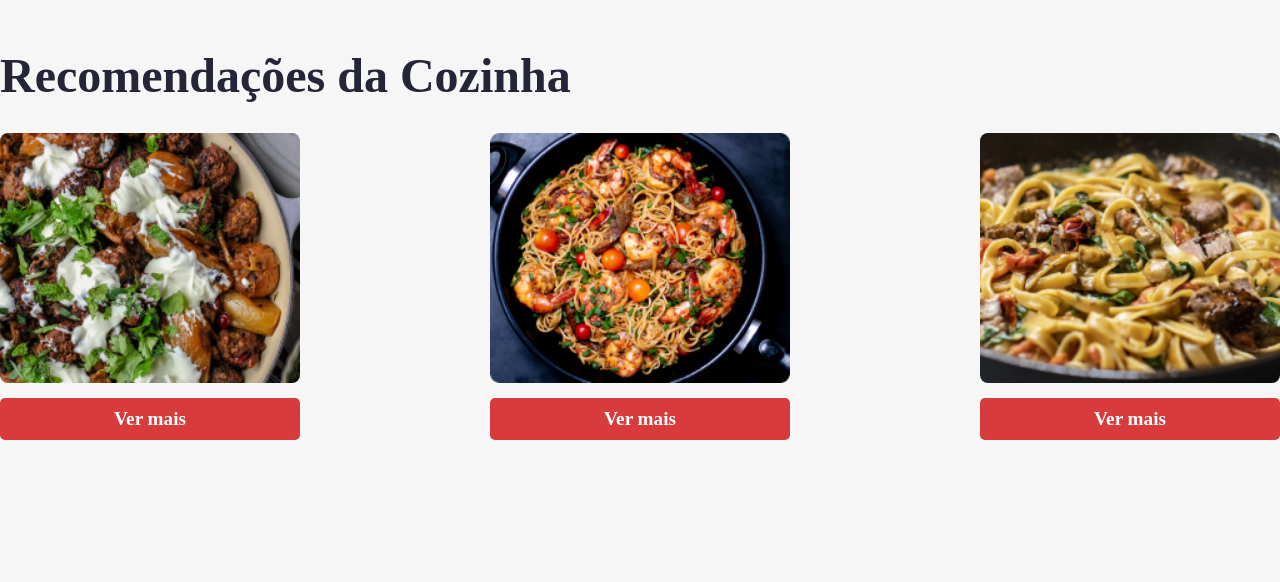
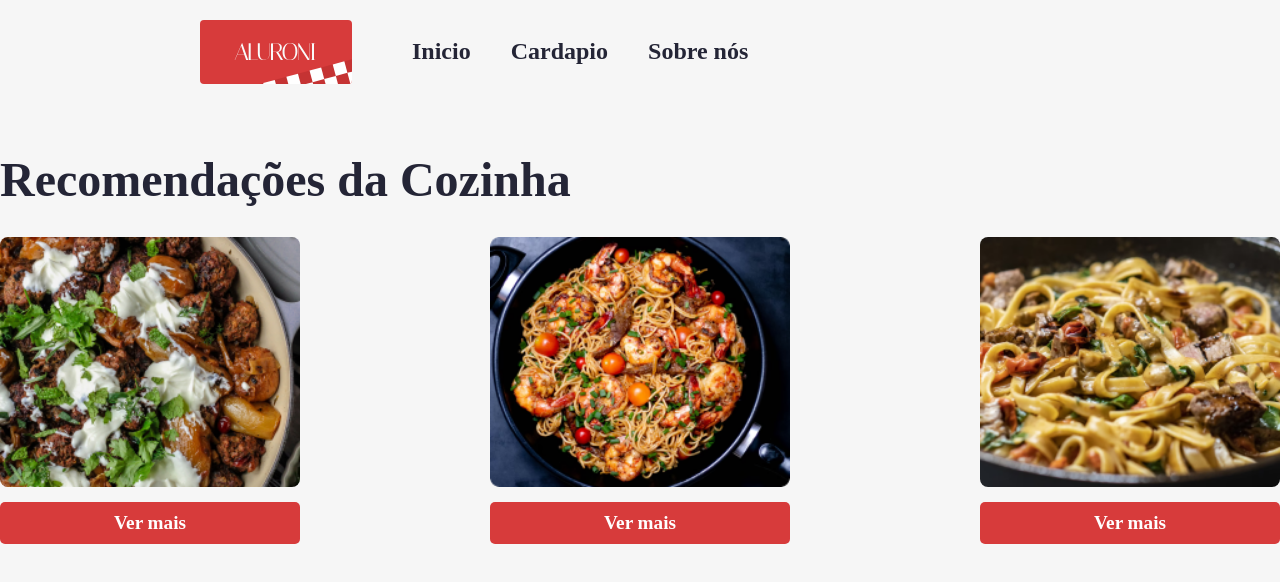
Before and after one commit to vinicius-crispim/aluroni, a React (Create React App) app: page / in a window 1280 px wide. Shown: the top 582 px of the page. Built offline with nearby package versions, Linux system fonts and the light colour scheme; a web font is replaced by a local one.

Commit message:
Reaproveitando o Menu

```diff
--- /dev/null
+++ b/src/components/Menu/Menu.module.scss
@@ -0,0 +1,36 @@
+@import "styles/variaveis";
+@import "styles/breakpoints";
+
+.menu {
+  display: flex;
+  padding: 20px $padding-horizontal;
+  @media (max-width: $desktop_xsm) {
+    padding: 20px $padding-horizontal-mobile;
+  }
+  @media (min-width: $desktop_xsm) and (max-width: $desktop_sm) {
+    padding: 20px $padding-horizontal-sm;
+  }
+  @media (min-width: $desktop_sm) and (max-width: $desktop_md) {
+    padding: 20px $padding-horizontal-md;
+  }
+
+  &__list {
+    align-items: center;
+    display: flex;
+  }
+  &__link {
+    list-style-type: none;
+    padding: 0 20px;
+    a {
+      color: $dark;
+      cursor: pointer;
+      font-size: 24px;
+      font-weight: 600;
+      text-decoration: none;
+      transition: .2s ease;
+      &:hover {
+        color: $dark-grey;
+      }
+    }
+  }
+}
--- /dev/null
+++ b/src/components/Menu/index.tsx
@@ -0,0 +1,32 @@
+import { ReactComponent as Logo } from 'assets/logo.svg';
+import styles from './Menu.module.scss';
+import { Link } from 'react-router-dom';
+
+export default function Menu() {
+  const rotas = [{
+    label: 'Inicio',
+    to: '/'
+  }, {
+    label: 'Cardapio',
+    to: '/cardapio'
+  }, {
+    label:'Sobre nós',
+    to :'/sobre-nos'
+  }];
+  return (
+    <nav className={styles.menu}>
+      <Logo />
+      <ul className={styles.menu__list}>
+        {rotas.map((rota, index) => {
+          return (
+            <li key={index} className={styles.menu__link}>
+              <Link to={rota.to}>
+                {rota.label}
+              </Link>
+            </li>
+          );
+        })}
+      </ul>
+    </nav>
+  );
+}
--- a/src/index.tsx
+++ b/src/index.tsx
@@ -4,12 +4,13 @@
 import './index.css';
 import Cardapio from './pages/Cardapio';
 import Inicio from 'pages/Inicio';
+import Router from './routes';
 
 const componenteAtual = window.location.pathname === '/' ? <Inicio/> : <Cardapio/>;
 
 ReactDOM.render(
   <React.StrictMode>
-    {componenteAtual}
+    <Router/>
   </React.StrictMode>,
   document.getElementById('root')
 );
--- a/src/pages/Cardapio/Cardapio.module.scss
+++ b/src/pages/Cardapio/Cardapio.module.scss
@@ -1,18 +1,5 @@
 @import "styles/variaveis";
 @import "styles/breakpoints";
-
-.menu {
-  padding: 20px $padding-horizontal;
-  @media (max-width: $desktop_xsm) {
-    padding: 20px $padding-horizontal-mobile;
-  }
-  @media (min-width: $desktop_xsm) and (max-width: $desktop_sm) {
-    padding: 20px $padding-horizontal-sm;
-  }
-  @media (min-width: $desktop_sm) and (max-width: $desktop_md) {
-    padding: 20px $padding-horizontal-md;
-  }
-}
 
 .header {
   align-items: center;
--- a/src/pages/Cardapio/index.tsx
+++ b/src/pages/Cardapio/index.tsx
@@ -1,11 +1,11 @@
 import styles from './Cardapio.module.scss';
-import { ReactComponent as Logo } from 'assets/logo.svg';
 import Buscador from './Buscador';
 import { useState } from 'react';
 import Filtros from './Filtros';
 import Ordenador from './Ordenador';
 import Itens from './Itens';
 import React from 'react';
+import Menu from 'components/Menu';
 
 
 export default function Cardapio() {
@@ -14,9 +14,7 @@
   const [ordenador, setOrdenador] = useState('');
   return (
     <main>
-      <nav className={styles.menu}>
-        <Logo />
-      </nav>
+      <Menu/>
       <header className={styles.header}>
         <div className={styles.header__text}>
           A casa do código e da massa
--- a/src/pages/Inicio/index.tsx
+++ b/src/pages/Inicio/index.tsx
@@ -1,5 +1,6 @@
 import cardapio from 'data/cardapio.json';
 import styles from './Inicio.module.scss';
+import Menu from 'components/Menu';
 
 export default function Inicio() {
   let pratosRecomendados = [...cardapio];
@@ -7,6 +8,7 @@
   pratosRecomendados = pratosRecomendados.sort(() => 0.5 - Math.random()).splice(0, 3);
   return (
     <section>
+      <Menu/>
       <h3 className={styles.titulo}>Recomendações da Cozinha</h3>
       <div className={styles.recomendados}>
         {pratosRecomendados.map(prato => (
```
